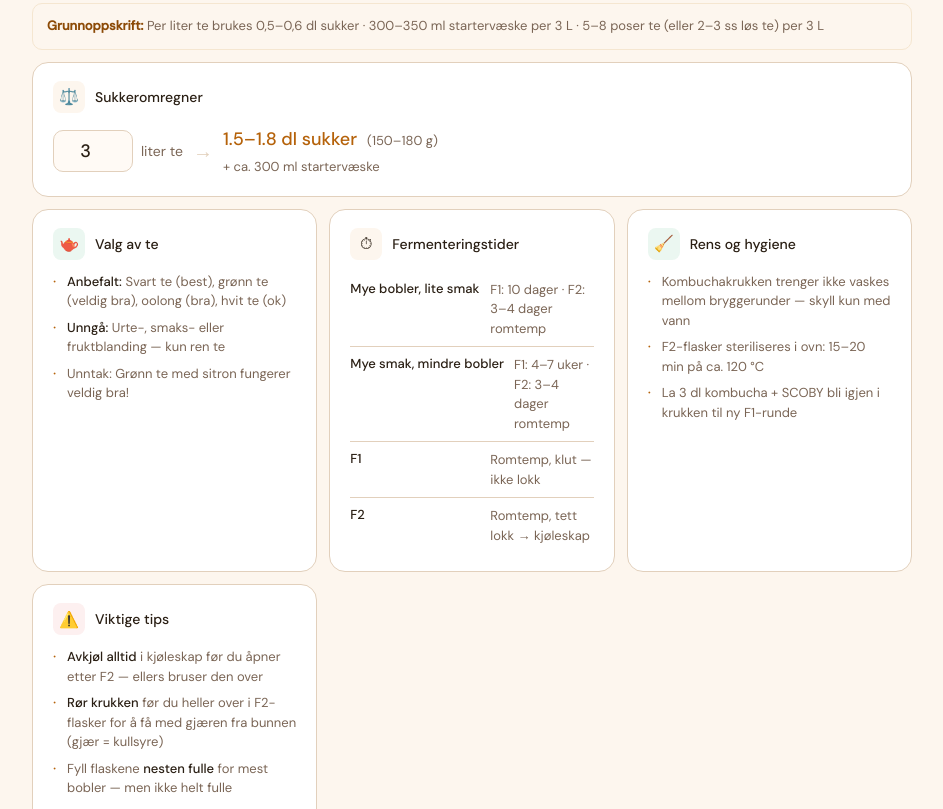
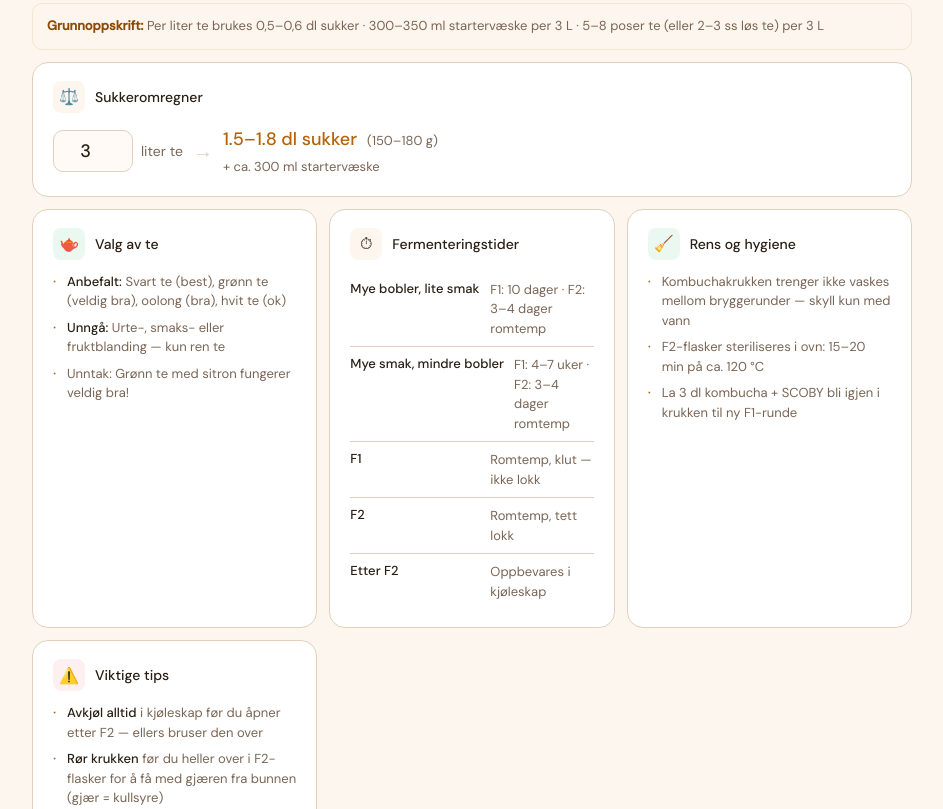
Before and after one commit to sonjaluja/Komboucha-factory, a plain HTML site: page index.html in a window 1280 px wide. Shown: the part 389-1198 px from the top of the page, without its empty margins (168-1111 px from the left). Drawn offline with nearby package versions, Linux system fonts and the light colour scheme.

Commit message:
Add files via upload

```diff
--- a/index.html
+++ b/index.html
@@ -419,7 +419,8 @@ const TIPS_HTML = `
       <div class="timing-row"><span class="timing-label">Mye bobler, lite smak</span><span class="timing-val">F1: 10 dager · F2: 3–4 dager romtemp</span></div>
       <div class="timing-row"><span class="timing-label">Mye smak, mindre bobler</span><span class="timing-val">F1: 4–7 uker · F2: 3–4 dager romtemp</span></div>
       <div class="timing-row"><span class="timing-label">F1</span><span class="timing-val">Romtemp, klut — ikke lokk</span></div>
-      <div class="timing-row"><span class="timing-label">F2</span><span class="timing-val">Romtemp, tett lokk → kjøleskap</span></div>
+      <div class="timing-row"><span class="timing-label">F2</span><span class="timing-val">Romtemp, tett lokk</span></div>
+      <div class="timing-row"><span class="timing-label">Etter F2</span><span class="timing-val">Oppbevares i kjøleskap</span></div>
     </div>
     <div class="tip-card">
       <div class="tip-card-header">
```
